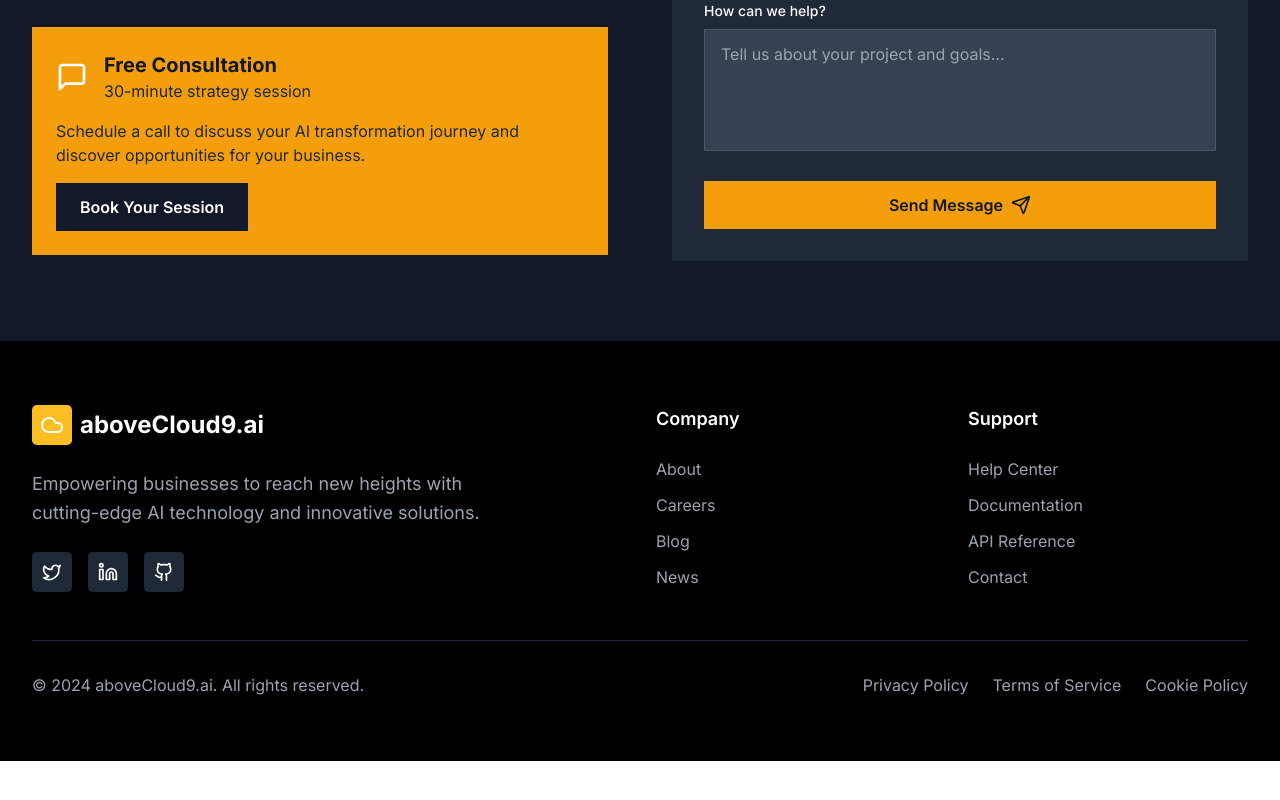
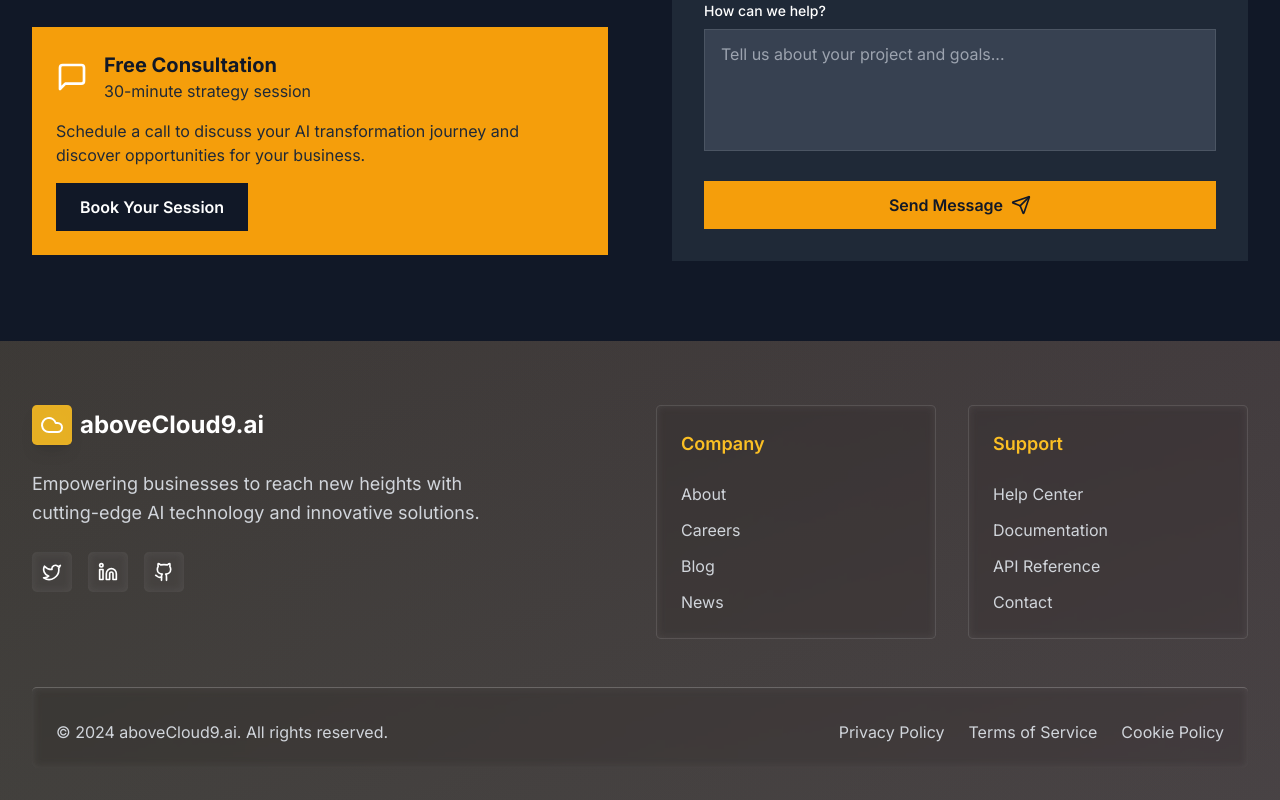
Before and after one commit to sooryaakilesh-ac9/ac9-website, a React (Vite) app: page / in a window 1280 px wide. Shown: the part 7628-8428 px from the top of the page. Before the commit the page ends 8389 px from the top, so only its background shows below. Built offline with nearby package versions, Linux system fonts and the light colour scheme.

Commit message:
Refactor:
Remove blue/black from footer, add transparency.

```diff
--- a/src/components/Footer.tsx
+++ b/src/components/Footer.tsx
@@ -3,62 +3,65 @@ import { Cloud, Twitter, Linkedin, Github } from 'lucide-react';
 
 const Footer = () => {
   return (
-    <footer className="bg-black text-white py-16">
-      <div className="max-w-7xl mx-auto px-4 sm:px-6 lg:px-8">
+    <footer className="bg-gradient-to-br from-gray-900/90 to-gray-800/90 backdrop-blur-sm text-white py-16 relative overflow-hidden">
+      {/* Background overlay with transparency */}
+      <div className="absolute inset-0 bg-gradient-to-r from-yellow-500/10 to-orange-500/10"></div>
+
+      <div className="max-w-7xl mx-auto px-4 sm:px-6 lg:px-8 relative z-10">
         <div className="grid grid-cols-1 md:grid-cols-4 gap-8 mb-12">
           <div className="col-span-1 md:col-span-2">
             <div className="flex items-center space-x-2 mb-6">
-              <div className="w-10 h-10 bg-yellow-400 rounded-lg flex items-center justify-center">
+              <div className="w-10 h-10 bg-yellow-400/90 backdrop-blur-sm rounded-lg flex items-center justify-center shadow-lg">
                 <Cloud className="w-6 h-6 text-white" />
               </div>
               <span className="text-2xl font-bold">aboveCloud9.ai</span>
             </div>
-            <p className="text-gray-400 text-lg leading-relaxed max-w-md">
+            <p className="text-gray-300 text-lg leading-relaxed max-w-md">
               Empowering businesses to reach new heights with cutting-edge AI technology and innovative solutions.
             </p>
             <div className="flex space-x-4 mt-6">
-              <a href="#" className="w-10 h-10 bg-gray-800 hover:bg-yellow-400 rounded-lg flex items-center justify-center transition-colors duration-200">
+              <a href="#" className="w-10 h-10 bg-white/10 backdrop-blur-sm hover:bg-yellow-400/90 rounded-lg flex items-center justify-center transition-all duration-300 hover:scale-110 hover:shadow-lg">
                 <Twitter className="w-5 h-5" />
               </a>
-              <a href="#" className="w-10 h-10 bg-gray-800 hover:bg-yellow-400 rounded-lg flex items-center justify-center transition-colors duration-200">
+              <a href="#" className="w-10 h-10 bg-white/10 backdrop-blur-sm hover:bg-yellow-400/90 rounded-lg flex items-center justify-center transition-all duration-300 hover:scale-110 hover:shadow-lg">
                 <Linkedin className="w-5 h-5" />
               </a>
-              <a href="#" className="w-10 h-10 bg-gray-800 hover:bg-yellow-400 rounded-lg flex items-center justify-center transition-colors duration-200">
+              <a href="#" className="w-10 h-10 bg-white/10 backdrop-blur-sm hover:bg-yellow-400/90 rounded-lg flex items-center justify-center transition-all duration-300 hover:scale-110 hover:shadow-lg">
                 <Github className="w-5 h-5" />
               </a>
             </div>
           </div>
 
-          <div>
-            <h3 className="text-lg font-semibold mb-6">Company</h3>
+          <div className="bg-white/5 backdrop-blur-sm p-6 rounded-lg border border-white/10">
+            <h3 className="text-lg font-semibold mb-6 text-yellow-400">Company</h3>
             <ul className="space-y-3">
-              <li><a href="#" className="text-gray-400 hover:text-yellow-400 transition-colors duration-200">About</a></li>
-              <li><a href="#" className="text-gray-400 hover:text-yellow-400 transition-colors duration-200">Careers</a></li>
-              <li><a href="#" className="text-gray-400 hover:text-yellow-400 transition-colors duration-200">Blog</a></li>
-              <li><a href="#" className="text-gray-400 hover:text-yellow-400 transition-colors duration-200">News</a></li>
+              <li><a href="#" className="text-gray-300 hover:text-yellow-400 transition-colors duration-200 hover:translate-x-2 inline-block">About</a></li>
+              <li><a href="#" className="text-gray-300 hover:text-yellow-400 transition-colors duration-200 hover:translate-x-2 inline-block">Careers</a></li>
+              <li><a href="#" className="text-gray-300 hover:text-yellow-400 transition-colors duration-200 hover:translate-x-2 inline-block">Blog</a></li>
+              <li><a href="#" className="text-gray-300 hover:text-yellow-400 transition-colors duration-200 hover:translate-x-2 inline-block">News</a></li>
             </ul>
           </div>
 
-          <div>
-            <h3 className="text-lg font-semibold mb-6">Support</h3>
+          <div className="bg-white/5 backdrop-blur-sm p-6 rounded-lg border border-white/10">
+            <h3 className="text-lg font-semibold mb-6 text-yellow-400">Support</h3>
             <ul className="space-y-3">
-              <li><a href="#" className="text-gray-400 hover:text-yellow-400 transition-colors duration-200">Help Center</a></li>
-              <li><a href="#" className="text-gray-400 hover:text-yellow-400 transition-colors duration-200">Documentation</a></li>
-              <li><a href="#" className="text-gray-400 hover:text-yellow-400 transition-colors duration-200">API Reference</a></li>
-              <li><a href="#" className="text-gray-400 hover:text-yellow-400 transition-colors duration-200">Contact</a></li>
+              <li><a href="#" className="text-gray-300 hover:text-yellow-400 transition-colors duration-200 hover:translate-x-2 inline-block">Help Center</a></li>
+              <li><a href="#" className="text-gray-300 hover:text-yellow-400 transition-colors duration-200 hover:translate-x-2 inline-block">Documentation</a></li>
+              <li><a href="#" className="text-gray-300 hover:text-yellow-400 transition-colors duration-200 hover:translate-x-2 inline-block">API Reference</a></li>
+              <li><a href="#" className="text-gray-300 hover:text-yellow-400 transition-colors duration-200 hover:translate-x-2 inline-block">Contact</a></li>
             </ul>
           </div>
         </div>
 
-        <div className="border-t border-gray-800 pt-8">
+        <div className="border-t border-white/20 pt-8 bg-white/5 backdrop-blur-sm rounded-lg p-6 mt-8">
           <div className="flex flex-col md:flex-row justify-between items-center">
-            <p className="text-gray-400 mb-4 md:mb-0">
+            <p className="text-gray-300 mb-4 md:mb-0">
               © 2024 aboveCloud9.ai. All rights reserved.
             </p>
             <div className="flex space-x-6">
-              <a href="#" className="text-gray-400 hover:text-yellow-400 transition-colors duration-200">Privacy Policy</a>
-              <a href="#" className="text-gray-400 hover:text-yellow-400 transition-colors duration-200">Terms of Service</a>
-              <a href="#" className="text-gray-400 hover:text-yellow-400 transition-colors duration-200">Cookie Policy</a>
+              <a href="#" className="text-gray-300 hover:text-yellow-400 transition-all duration-200 hover:scale-105">Privacy Policy</a>
+              <a href="#" className="text-gray-300 hover:text-yellow-400 transition-all duration-200 hover:scale-105">Terms of Service</a>
+              <a href="#" className="text-gray-300 hover:text-yellow-400 transition-all duration-200 hover:scale-105">Cookie Policy</a>
             </div>
           </div>
         </div>
```
